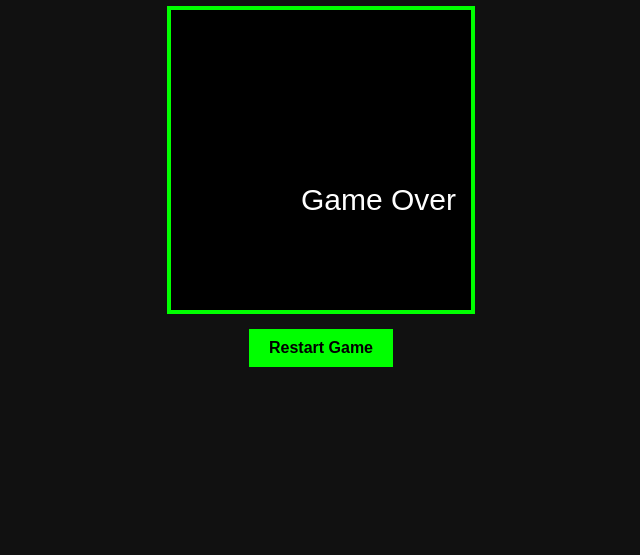
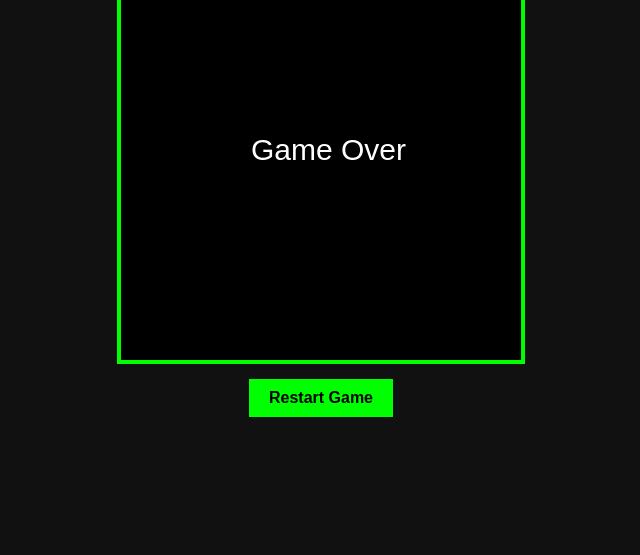
Before and after one commit to enzlloo238/Fabmodule-1, a plain HTML site: page index.html in a window 1280 px wide. Shown: the part 261-816 px from the top of the page, without its empty margins (319-959 px from the left). Drawn offline with Linux system fonts and the light colour scheme.

Commit message:
Update index.html

```diff
--- a/index.html
+++ b/index.html
@@ -40,7 +40,7 @@ button:hover{
 <body>
 
 <h1>Snake Game</h1>
-<canvas id="game" width="300" height="300"></canvas>
+<canvas id="game" width="400" height="400"></canvas>
 <button onclick="restartGame()">Restart Game</button>
 
 <script>
@@ -102,13 +102,13 @@ dy = grid;
 function drawGame(){
 
 ctx.fillStyle = "black";
-ctx.fillRect(0,0,300,300);
+ctx.fillRect(0,0,400,400);
 
 let head = {x: snake[0].x + dx, y: snake[0].y + dy};
 
 if(
 head.x < 0 || head.y < 0 ||
-head.x >= 300 || head.y >= 300 ||
+head.x >= 400 || head.y >= 400 ||
 snake.some(part => part.x === head.x && part.y === head.y)
 ){
 clearInterval(gameLoop);
```
